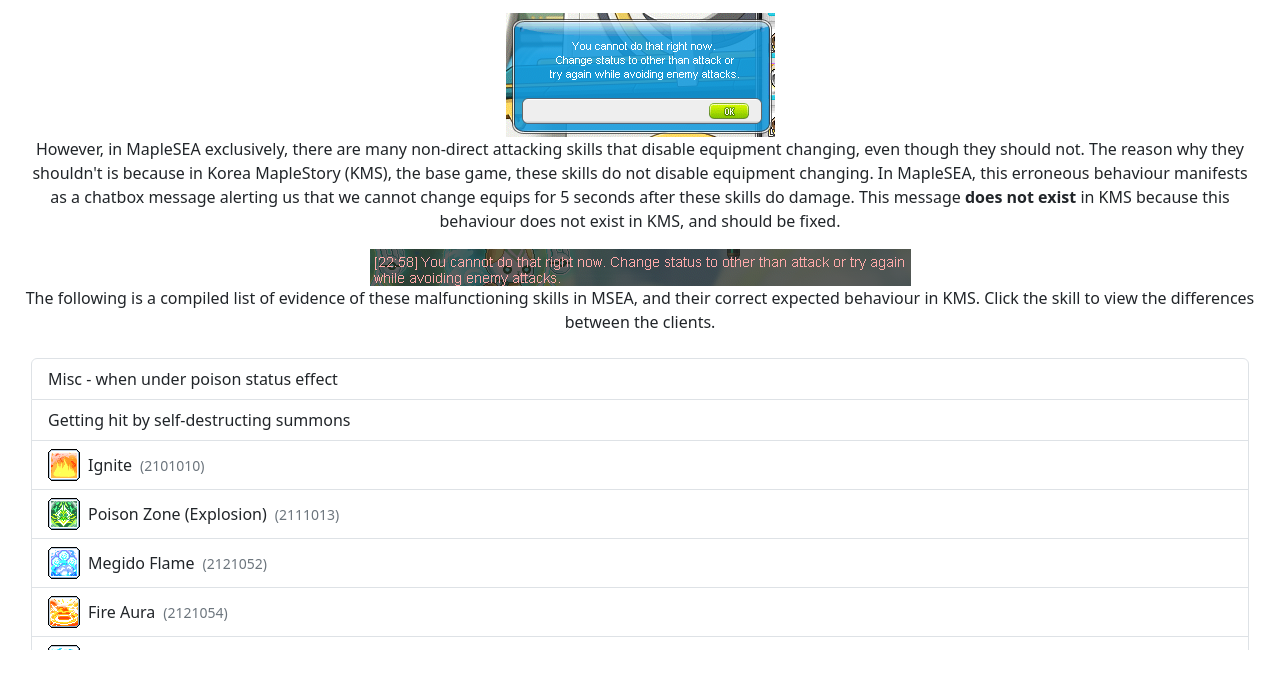
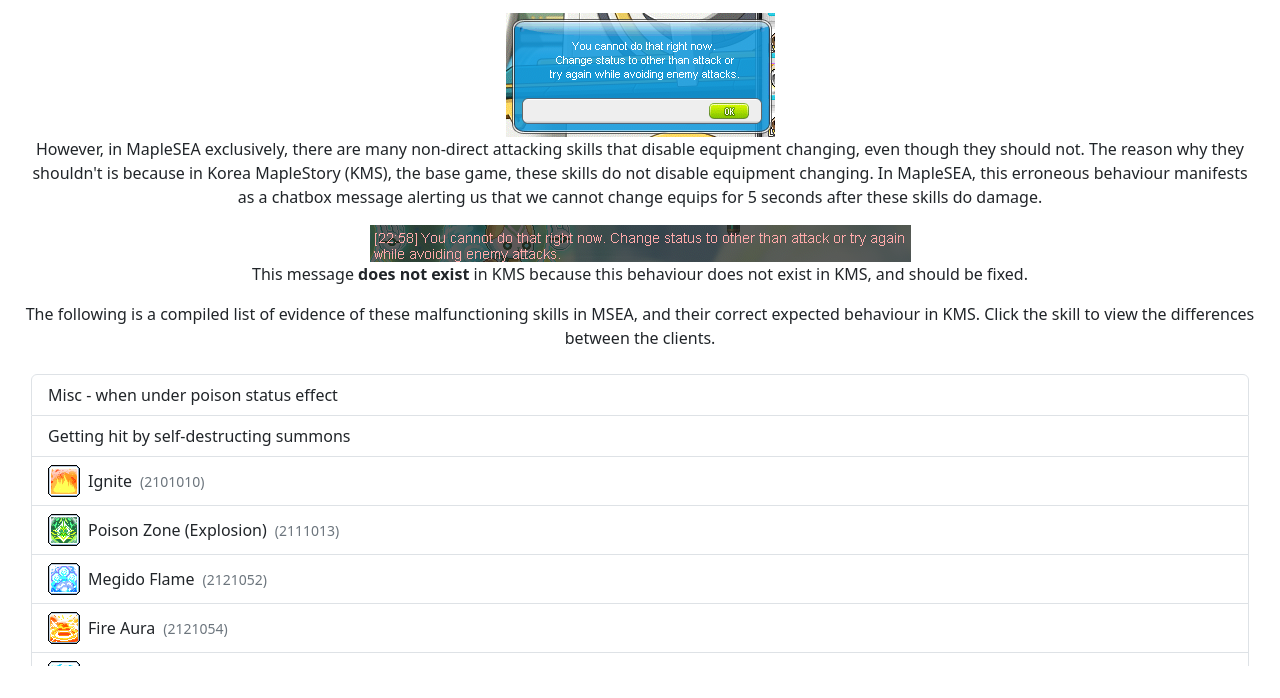
Before and after one commit to amphipath/ringswapping, a website built with Vite: page index.html in a window 1280 px wide. Shown: the part 113-811 px from the top of the page. Built offline with nearby package versions, Linux system fonts and the light colour scheme.

Commit message:
rearrange text in intro to improve impact

```diff
--- a/index.html
+++ b/index.html
@@ -27,11 +27,13 @@
         reason why they shouldn't is because in Korea MapleStory (KMS), the base
         game, these skills do not disable equipment changing. In MapleSEA, this
         erroneous behaviour manifests as a chatbox message alerting us that we
-        cannot change equips for 5 seconds after these skills do damage. This
-        message <span style="font-weight: bold">does not exist</span> in KMS
-        because this behaviour does not exist in KMS, and should be fixed.
+        cannot change equips for 5 seconds after these skills do damage.
       </p>
       <img src="/chatmessage.png" />
+      <p>
+        This message <span style="font-weight: bold">does not exist</span> in
+        KMS because this behaviour does not exist in KMS, and should be fixed.
+      </p>
       <p>
         The following is a compiled list of evidence of these malfunctioning
         skills in MSEA, and their correct expected behaviour in KMS. Click the
```
